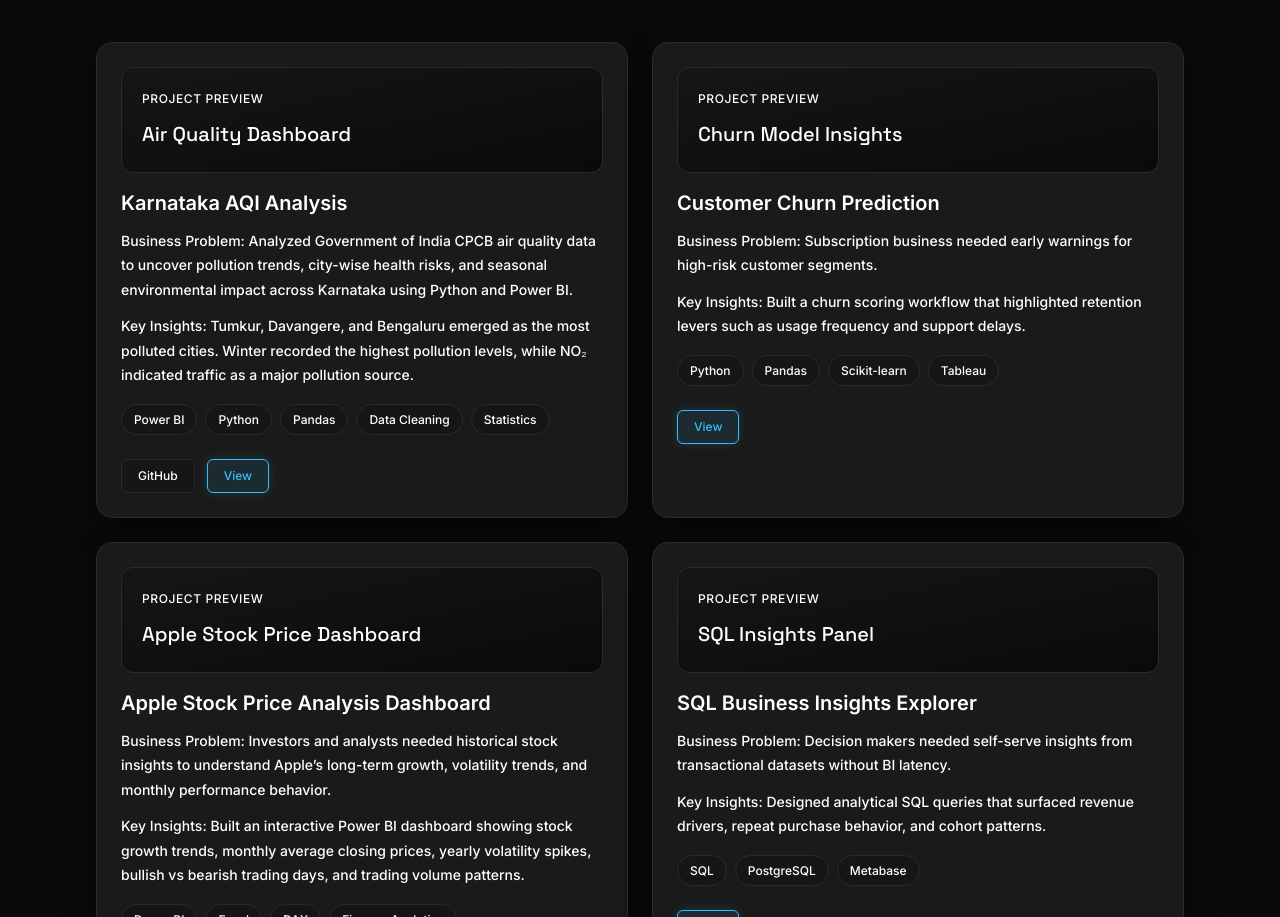
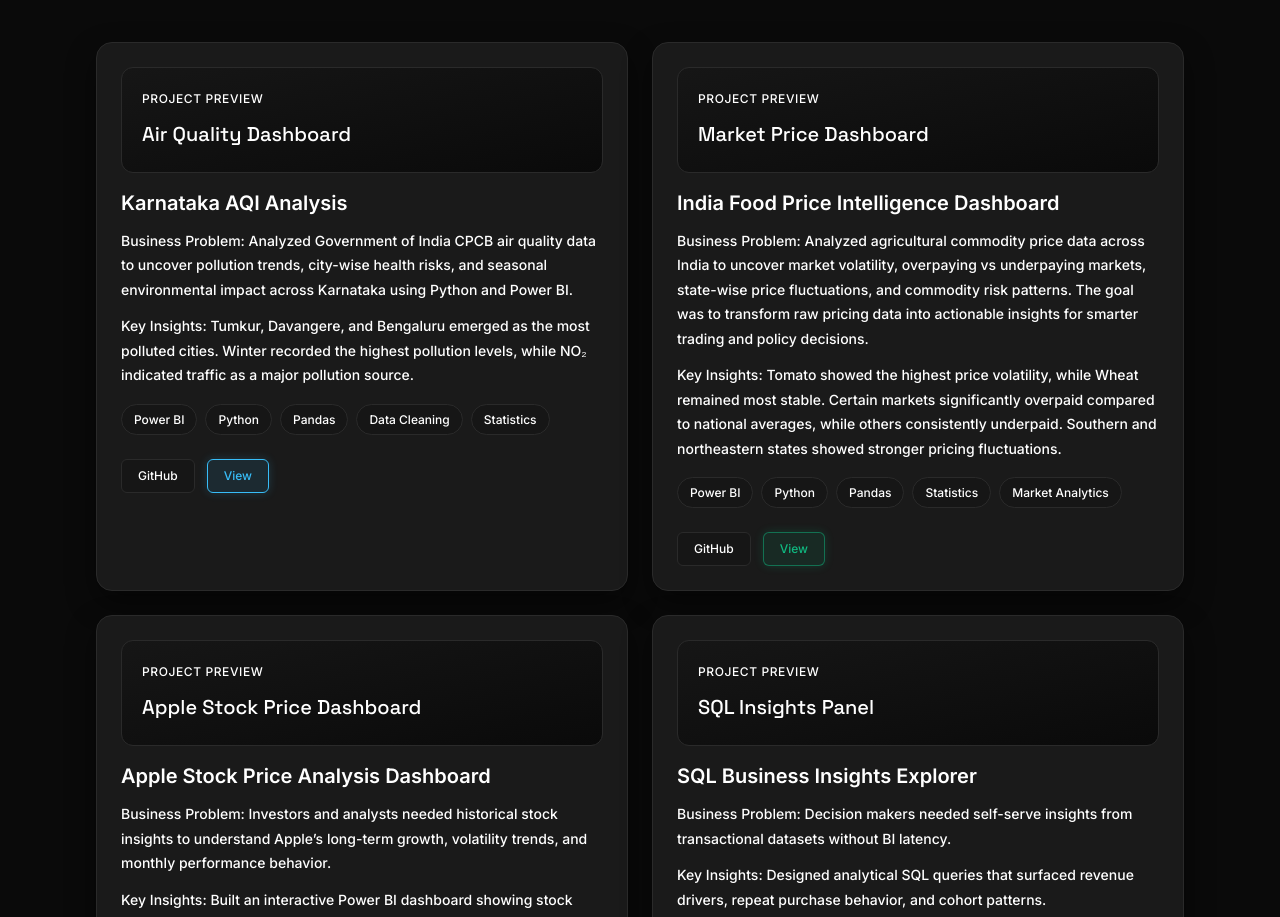
Before and after one commit to samhoon000/My-Portfolio, a React (Vite) app: page / in a window 1280 px wide. Shown: the part 2343-3260 px from the top of the page. Built offline with nearby package versions, Linux system fonts and the light colour scheme.

Commit message:
Fix project-3

```diff
--- a/src/components/projects-section.jsx
+++ b/src/components/projects-section.jsx
@@ -25,7 +25,7 @@ export function ProjectsSection() {
         {projects.map((project) => (
           <article
             key={project.title}
-            className="glass-card rounded-2xl bg-panelSoft p-6 shadow-card transition hover:-translate-y-1 hover:border-accent"
+            className={`glass-card rounded-2xl bg-panelSoft p-6 shadow-card transition hover:-translate-y-1 ${project.themeClasses?.cardHover || 'hover:border-accent'}`}
           >
             <div className="mb-4 rounded-xl border border-stroke bg-gradient-to-br from-panel to-base p-5">
               <p className="readable-text text-xs uppercase tracking-wider text-white">Project Preview</p>
@@ -60,7 +60,7 @@ export function ProjectsSection() {
               )}
               <button
                 onClick={() => openModal(project)}
-                className="rounded-md border border-accent bg-accent/10 px-4 py-2 text-xs font-medium text-accent transition hover:bg-accent hover:text-base focus-visible:outline-none focus-visible:ring-2 focus-visible:ring-accent focus-visible:ring-offset-2 focus-visible:ring-offset-base shadow-[0_0_10px_rgba(56,189,248,0.2)] hover:shadow-[0_0_15px_rgba(56,189,248,0.4)]"
+                className={`rounded-md border px-4 py-2 text-xs font-medium transition focus-visible:outline-none focus-visible:ring-2 focus-visible:ring-offset-2 focus-visible:ring-offset-base ${project.themeClasses?.button || 'border-accent bg-accent/10 text-accent hover:bg-accent hover:text-base focus-visible:ring-accent shadow-[0_0_10px_rgba(56,189,248,0.2)] hover:shadow-[0_0_15px_rgba(56,189,248,0.4)]'}`}
               >
                 View
               </button>
@@ -89,7 +89,7 @@ export function ProjectsSection() {
                   {selectedProject.images.map((img, idx) => (
                     <div
                       key={idx}
-                      className="group relative overflow-hidden rounded-xl bg-panelSoft border border-stroke transition-all duration-300 hover:border-accentSoft hover:shadow-[0_0_25px_rgba(34,211,238,0.4)] hover:-translate-y-1"
+                      className={`group relative overflow-hidden rounded-xl bg-panelSoft border border-stroke transition-all duration-300 hover:-translate-y-1 ${selectedProject.themeClasses?.imageHover || 'hover:border-accentSoft hover:shadow-[0_0_25px_rgba(34,211,238,0.4)]'}`}
                     >
                       <img
                         src={img}
--- a/src/data/portfolio-data.js
+++ b/src/data/portfolio-data.js
@@ -74,15 +74,19 @@ export const projects = [
     images: ['/karnataka-aqi-1.png'],
   },
   {
-    title: 'Customer Churn Prediction',
-    problem: 'Subscription business needed early warnings for high-risk customer segments.',
-    tools: ['Python', 'Pandas', 'Scikit-learn', 'Tableau'],
+    title: 'India Food Price Intelligence Dashboard',
+    problem: 'Analyzed agricultural commodity price data across India to uncover market volatility, overpaying vs underpaying markets, state-wise price fluctuations, and commodity risk patterns. The goal was to transform raw pricing data into actionable insights for smarter trading and policy decisions.',
+    tools: ['Power BI', 'Python', 'Pandas', 'Statistics', 'Market Analytics'],
     insights:
-      'Built a churn scoring workflow that highlighted retention levers such as usage frequency and support delays.',
-    imageLabel: 'Churn Model Insights',
-    githubUrl: '#',
-    demoUrl: '#',
-    caseStudyUrl: '#',
+      'Tomato showed the highest price volatility, while Wheat remained most stable. Certain markets significantly overpaid compared to national averages, while others consistently underpaid. Southern and northeastern states showed stronger pricing fluctuations.',
+    imageLabel: 'Market Price Dashboard',
+    githubUrl: 'https://github.com/samhoon000/indian-food-price-volatility.git',
+    images: ['/food-price-1.png', '/food-price-2.png'],
+    themeClasses: {
+      cardHover: 'hover:border-emerald/50',
+      button: 'border-emerald/50 bg-emerald/10 text-emerald hover:bg-emerald hover:text-base focus-visible:ring-emerald shadow-[0_0_10px_rgba(16,185,129,0.2)] hover:shadow-[0_0_15px_rgba(16,185,129,0.4)]',
+      imageHover: 'hover:border-emerald/50 hover:shadow-[0_0_25px_rgba(16,185,129,0.25)]',
+    }
   },
   {
     title: 'Apple Stock Price Analysis Dashboard',
```
Also changed, not shown: public/food-price-1.png (added), public/food-price-2.png (added).
